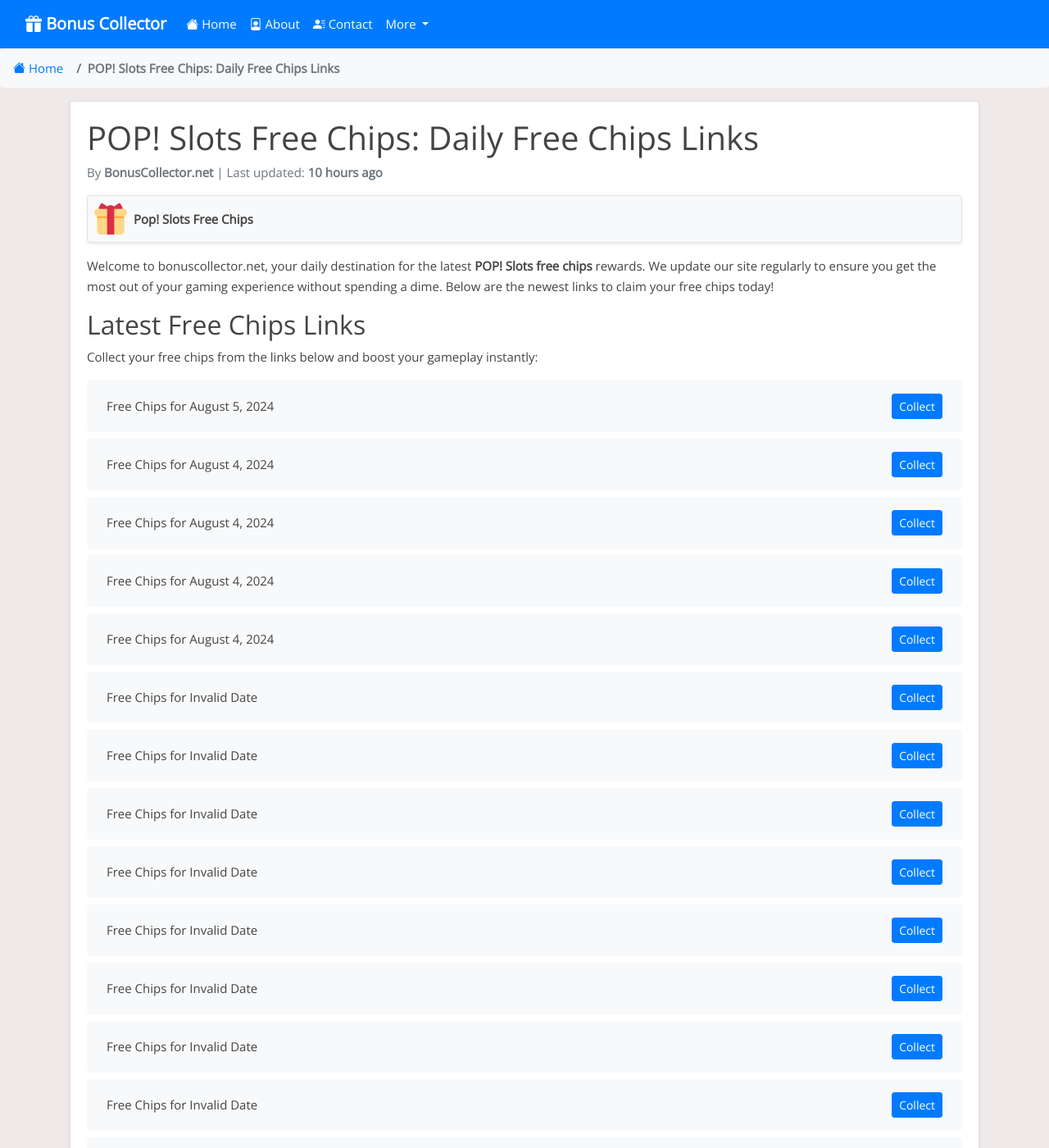
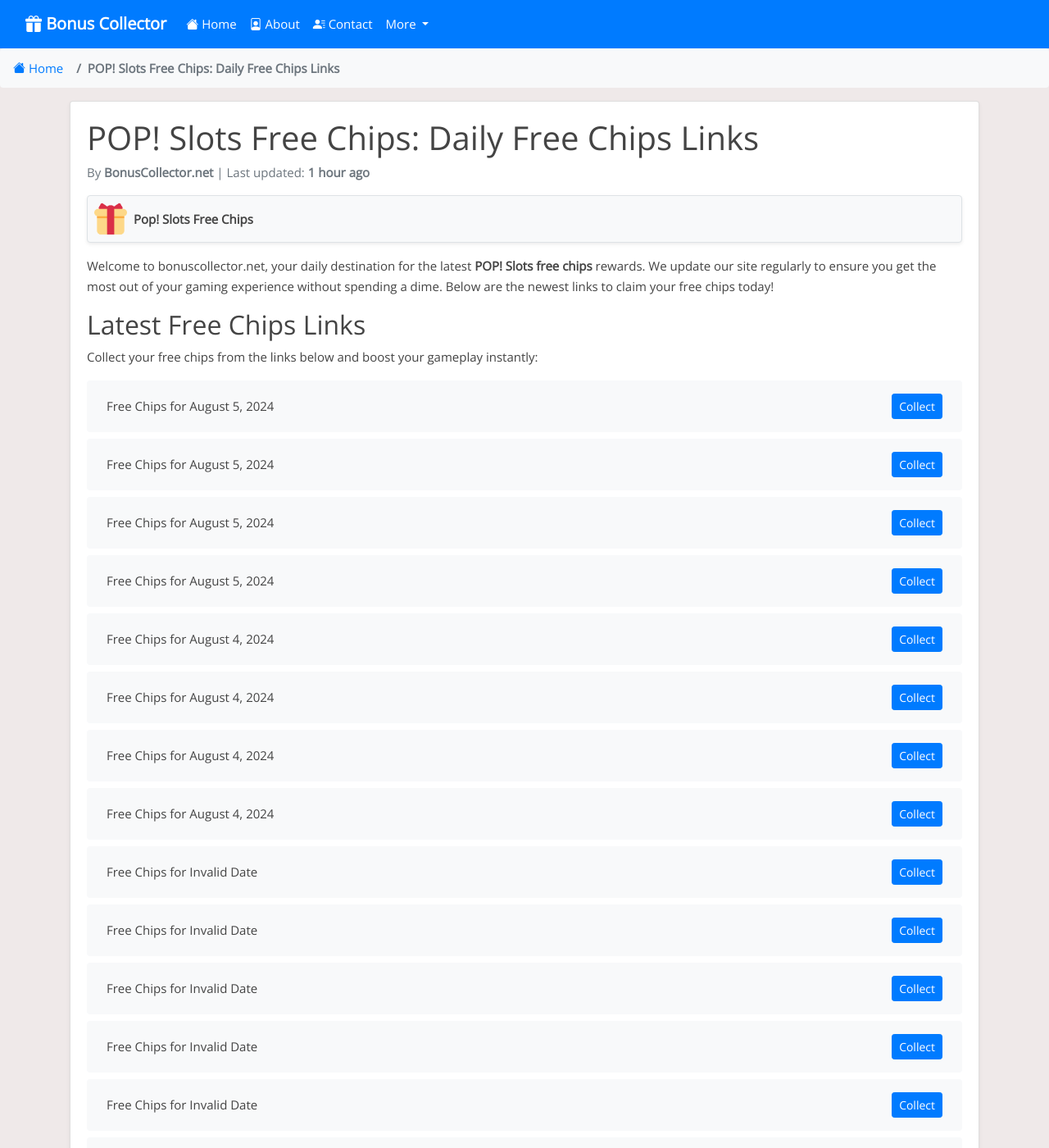
Before and after one commit to Prollad99/bs-net, a Jekyll site: the page built from _posts/2024-06-29-pop-slots.md, in a window 1280 px wide and 1400 px high. Shown: the whole window at 82% size. Built offline with Jekyll 4.4.1, drawn with Linux system fonts in a browser that asks for light colours; nearby versions of some CDN libraries; comment, search, counter and statistics services are not loaded.

Commit message:
Update pop-slots reward links and last modified date

```diff
--- a/_data/include_files.yml
+++ b/_data/include_files.yml
@@ -44,7 +44,7 @@
   last_modified: 2024-08-04 18:07:45
 
 pop-slots.html:
-  last_modified: 2024-08-05 03:34:03
+  last_modified: 2024-08-05 13:11:48
 
 bingo-blitz.html:
   last_modified: 2024-08-04 18:07:46
--- a/_includes/pop-slots.html
+++ b/_includes/pop-slots.html
@@ -1,4 +1,16 @@
 <ul class="list-group mt-3 mb-4">
+  <li class="list-group-item d-flex justify-content-between align-items-center">
+    <span>Free Chips for August 5, 2024</span>
+    <a href="https://popslots.casino/3yn9GyV" class="btn btn-primary btn-sm">Collect</a>
+  </li>
+  <li class="list-group-item d-flex justify-content-between align-items-center">
+    <span>Free Chips for August 5, 2024</span>
+    <a href="http://popslots.casino/3SAVvNC" class="btn btn-primary btn-sm">Collect</a>
+  </li>
+  <li class="list-group-item d-flex justify-content-between align-items-center">
+    <span>Free Chips for August 5, 2024</span>
+    <a href="https://landingpages.popslotscasino.com/2.729.103451/site/pages/landingpop/index.html?coupon=RPOP_2M_20240805_IG_xzcxu_CM" class="btn btn-primary btn-sm">Collect</a>
+  </li>
   <li class="list-group-item d-flex justify-content-between align-items-center">
     <span>Free Chips for August 5, 2024</span>
     <a href="https://popslots.casino/3YzHWBJ" class="btn btn-primary btn-sm">Collect</a>
@@ -387,16 +399,4 @@
     <span>Free Chips for Invalid Date</span>
     <a href="https://popslots.casino/4bD95qn" class="btn btn-primary btn-sm">Collect</a>
   </li>
-  <li class="list-group-item d-flex justify-content-between align-items-center">
-    <span>Free Chips for Invalid Date</span>
-    <a href="http://popslots.casino/3zwobR2" class="btn btn-primary btn-sm">Collect</a>
-  </li>
-  <li class="list-group-item d-flex justify-content-between align-items-center">
-    <span>Free Chips for Invalid Date</span>
-    <a href="https://landingpages.popslotscasino.com/2.729.103451/site/pages/landingpop/index.html?coupon=RPOP_1M_20240711_IG_xxxdu_CM" class="btn btn-primary btn-sm">Collect</a>
-  </li>
-  <li class="list-group-item d-flex justify-content-between align-items-center">
-    <span>Free Chips for Invalid Date</span>
-    <a href="https://popslots.casino/4bGtLxw" class="btn btn-primary btn-sm">Collect</a>
-  </li>
 </ul>
```
Also changed, not shown: links-json/pop-slots.json (+12 -9 lines).
